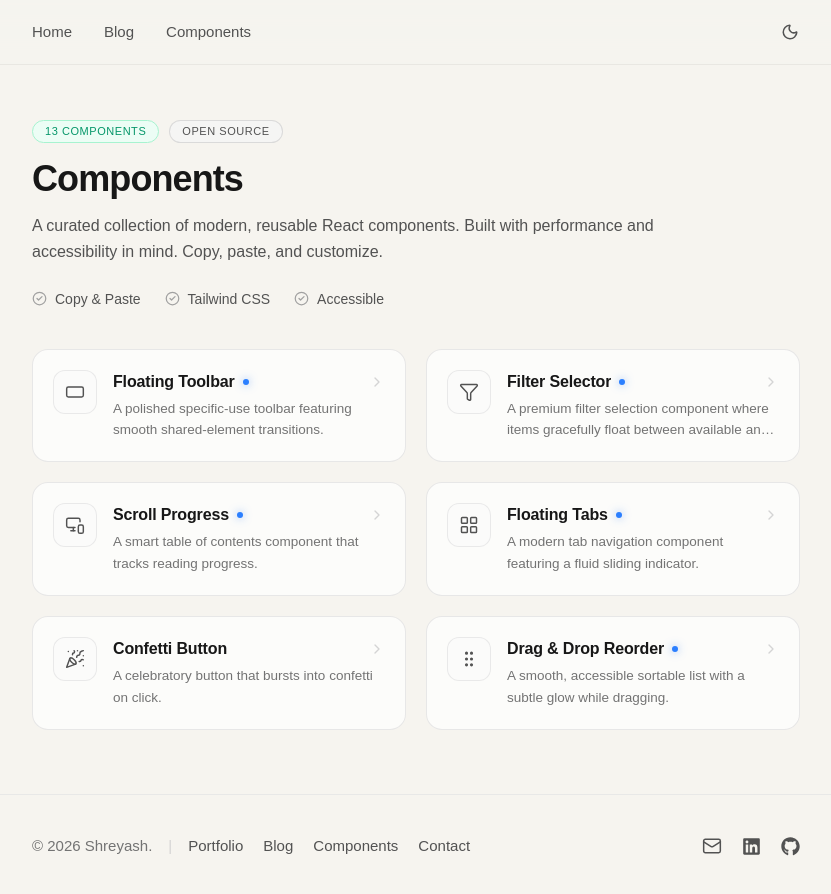
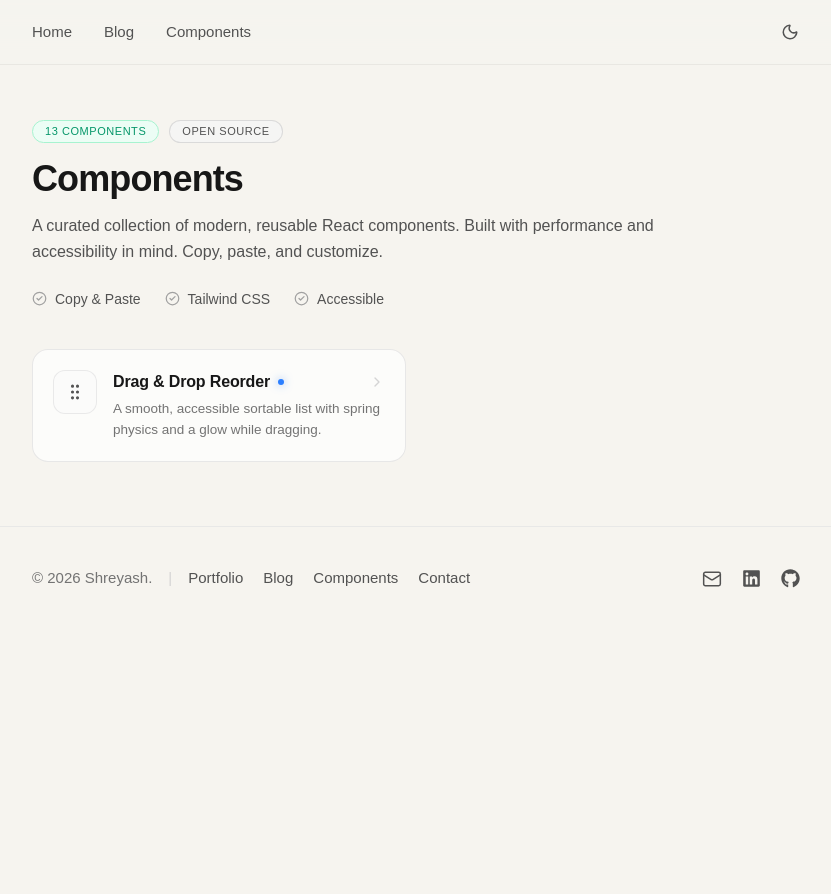
Before and after one commit to ShreyashBRN/ShreyashX, a Next.js app: page /components in a window 1280 px wide. Shown: the top 894 px of the page, without its empty margins (224-1055 px from the left). After the commit the page ends 800 px from the top, so only its background shows below. Built offline with nearby package versions, Linux system fonts and the light colour scheme.

Commit message:
fix: update PreviewPanel to use previewCode and refactor ComponentPreview to utilize dedicated preview components

```diff
--- a/app/components/[slug]/page.tsx
+++ b/app/components/[slug]/page.tsx
@@ -64,7 +64,7 @@ export default async function ComponentDetailPage({ params }: { params: Promise<
 
           {/* PREVIEW */}
           <SectionLabel>Preview</SectionLabel>
-          <PreviewPanel slug={entry.slug} code={entry.sourceCode} />
+          <PreviewPanel slug={entry.slug} code={entry.previewCode} />
 
           {/* INSTALLATION */}
           <SectionLabel>Installation</SectionLabel>
--- a/components/ComponentPreview.tsx
+++ b/components/ComponentPreview.tsx
@@ -1,12 +1,39 @@
+// "use client";
+
+// import { DragDropReorder } from "@/components/drag-drop-reorder";
+
+// // Add one line here each time you wire up a new component's live preview.
+// // Anything not listed just falls back to the placeholder text below —
+// // so adding a new component to data/components.ts never breaks this file.
+// const previewMap: Record<string, React.ReactNode> = {
+//   "drag-drop-reorder": <DragDropReorder />,
+// };
+
+// export function ComponentPreview({ slug }: { slug: string }) {
+//   return (
+//     previewMap[slug] ?? (
+//       <span className="text-sm text-neutral-400 dark:text-neutral-500">
+//         Live preview renders here
+//       </span>
+//     )
+//   );
+// }
+
+
+
+
+
+
 "use client";
 
-import { DragDropReorder } from "@/components/drag-drop-reorder";
+import DragDropReorderPreview from "@/components/drag-drop-reorder-preview";
 
 // Add one line here each time you wire up a new component's live preview.
-// Anything not listed just falls back to the placeholder text below —
-// so adding a new component to data/components.ts never breaks this file.
+// Each entry should point to that component's dedicated -preview.tsx file,
+// not the raw component itself, so the docs page can add wrapper/theme
+// logic without touching the distributed source.
 const previewMap: Record<string, React.ReactNode> = {
-  "drag-drop-reorder": <DragDropReorder />,
+  "drag-drop-reorder": <DragDropReorderPreview />,
 };
 
 export function ComponentPreview({ slug }: { slug: string }) {
--- /dev/null
+++ b/components/drag-drop-reorder-preview.tsx
@@ -0,0 +1,11 @@
+"use client";
+
+import { DragDropReorder } from "@/components/drag-drop-reorder";
+
+export default function DragDropReorderPreview() {
+  return (
+    <div className="flex w-full items-center justify-center p-4">
+      <DragDropReorder />
+    </div>
+  );
+}
--- a/data/components.ts
+++ b/data/components.ts
@@ -36,105 +36,15 @@ export interface ComponentEntry {
   props: PropDefinition[];
   /** Full source shown in the Code tab of the preview panel */
   sourceCode: string;
+  previewCode: string;
 }
 
 export const components: ComponentEntry[] = [
   {
-    slug: "floating-toolbar",
-    name: "Floating Toolbar",
-    cardDescription:
-      "A polished specific-use toolbar featuring smooth shared-element transitions.",
-    fullDescription:
-      "A polished specific-use toolbar featuring smooth shared-element transitions between states.",
-    icon: "RectangleHorizontal",
-    status: "new",
-    installCommand: "npx shadcn@latest add https://shreyashtech.me/r/floating-toolbar.json",
-    importStatement: `import { FloatingToolbar } from "@/components/floating-toolbar"`,
-    usageJsx: "<FloatingToolbar />",
-    props: [
-      { property: "items", type: "Array", default: "[]", description: "Array of toolbar actions with { id, icon, label, onClick }." },
-      { property: "activeId", type: "string", default: "-", description: "Currently active/selected item id (controlled)." },
-    ],
-    sourceCode: `"use client";\n\nimport React, { useState } from "react";\n\nexport function FloatingToolbar({ items = [] }) {\n  const [active, setActive] = useState(items[0]?.id);\n\n  return (\n    <div className="flex items-center gap-1 rounded-full border bg-white/80 p-1 shadow-sm backdrop-blur">\n      {items.map((item) => (\n        <button\n          key={item.id}\n          onClick={() => setActive(item.id)}\n          className={\n            active === item.id\n              ? "rounded-full bg-[#0d7d86]/10 px-3 py-1.5 text-sm text-[#0d7d86]"\n              : "rounded-full px-3 py-1.5 text-sm text-neutral-500 hover:bg-neutral-100"\n          }\n        >\n          {item.label}\n        </button>\n      ))}\n    </div>\n  );\n}\n`,
-  },
-  {
-    slug: "filter-selector",
-    name: "Filter Selector",
-    cardDescription:
-      "A premium filter selection component where items gracefully float between available and selected states.",
-    fullDescription:
-      "A premium filter selection component where items gracefully float between available and selected states with fluid animations, ideal for intuitive list filtering.",
-    icon: "Filter",
-    status: "new",
-    installCommand: "npx shadcn@latest add https://shreyashtech.me/r/filter-selector.json",
-    importStatement: `import { FilterSelector } from "@/components/filter-selector"`,
-    usageJsx: "<FilterSelector />",
-    props: [
-      { property: "items", type: "Array", default: "[]", description: "Array of filter items with { id, label, color }." },
-      { property: "activeFilters", type: "Array", default: "-", description: "Array of selected filter IDs (controlled)." },
-      { property: "onFilterChange", type: "function", default: "-", description: "Callback when selection changes." },
-    ],
-    sourceCode: `"use client";\n\nimport React, { useEffect, useState, useRef } from "react";\nimport { FilterSelector } from "@/components/filter-selector";\nimport { useTheme } from "@/contexts/ThemeContext";\n\nconst ITEMS = [\n  {\n    id: "product",\n    label: "Product",\n    colorLight: "bg-lime-100 text-lime-800 border-lime-300",\n    colorDark: "bg-lime-500/20 text-lime-200 border-lime-500/30"\n  },\n  {\n    id: "marketing",\n    label: "Marketing",\n    colorLight: "bg-emerald-100 text-emerald-800 border-emerald-300",\n    colorDark: "bg-emerald-500/20 text-emerald-200 border-emerald-500/30"\n  }\n];\n`,
-  },
-  {
-    slug: "scroll-progress",
-    name: "Scroll Progress",
-    cardDescription:
-      "A smart table of contents component that tracks reading progress.",
-    fullDescription:
-      "A smart table of contents component that tracks reading progress as the user scrolls through long-form content.",
-    icon: "MonitorSmartphone",
-    status: "new",
-    installCommand: "npx shadcn@latest add https://shreyashtech.me/r/scroll-progress.json",
-    importStatement: `import { ScrollProgress } from "@/components/scroll-progress"`,
-    usageJsx: "<ScrollProgress sections={sections} />",
-    props: [
-      { property: "sections", type: "Array", default: "[]", description: "Array of { id, label } for each heading tracked." },
-      { property: "offset", type: "number", default: "80", description: "Scroll offset in px before a section is marked active." },
-    ],
-    sourceCode: `"use client";\n\nimport React, { useEffect, useState } from "react";\n\nexport function ScrollProgress({ sections = [], offset = 80 }) {\n  const [activeId, setActiveId] = useState(sections[0]?.id);\n  // IntersectionObserver wiring goes here\n  return null;\n}\n`,
-  },
-  {
-    slug: "floating-tabs",
-    name: "Floating Tabs",
-    cardDescription:
-      "A modern tab navigation component featuring a fluid sliding indicator.",
-    fullDescription:
-      "A modern tab navigation component featuring a fluid sliding indicator that morphs between tab positions.",
-    icon: "LayoutGrid",
-    status: "new",
-    installCommand: "npx shadcn@latest add https://shreyashtech.me/r/floating-tabs.json",
-    importStatement: `import { FloatingTabs } from "@/components/floating-tabs"`,
-    usageJsx: "<FloatingTabs tabs={tabs} />",
-    props: [
-      { property: "tabs", type: "Array", default: "[]", description: "Array of { id, label }." },
-      { property: "defaultTab", type: "string", default: "-", description: "Initially active tab id." },
-    ],
-    sourceCode: `"use client";\n\nimport React, { useState } from "react";\n\nexport function FloatingTabs({ tabs = [], defaultTab }) {\n  const [active, setActive] = useState(defaultTab ?? tabs[0]?.id);\n  return null;\n}\n`,
-  },
-  {
-    slug: "confetti-button",
-    name: "Confetti Button",
-    cardDescription:
-      "A celebratory button that bursts into confetti on click.",
-    fullDescription:
-      "A celebratory button that bursts into confetti on click — built for success states and completed actions.",
-    icon: "PartyPopper",
-    status: "stable",
-    installCommand: "npx shadcn@latest add https://shreyashtech.me/r/confetti-button.json",
-    importStatement: `import { ConfettiButton } from "@/components/confetti-button"`,
-    usageJsx: '<ConfettiButton>Celebrate</ConfettiButton>',
-    props: [
-      { property: "particleCount", type: "number", default: "80", description: "Number of confetti particles per burst." },
-      { property: "colors", type: "Array", default: "-", description: "Array of hex colors for the particles." },
-    ],
-    sourceCode: `"use client";\n\nimport React from "react";\n\nexport function ConfettiButton({ children, particleCount = 80 }) {\n  return <button>{children}</button>;\n}\n`,
-  },
-  {
     slug: "drag-drop-reorder",
     name: "Drag & Drop Reorder",
     cardDescription:
-      "A smooth, accessible sortable list with a subtle glow while dragging.",
+      "A smooth, accessible sortable list with spring physics and a glow while dragging.",
     fullDescription:
       "A smooth, customizable, and accessible sortable list for modern applications.",
     icon: "GripVertical",
@@ -143,25 +53,22 @@ export const components: ComponentEntry[] = [
     importStatement: `import { DragDropReorder } from "@/components/drag-drop-reorder"`,
     usageJsx: "<DragDropReorder />",
     props: [
-      {
-        property: "items",
-        type: "ReorderItem[]",
-        default: "-",
-        description: "Array of { id, title, description, icon, color } (controlled).",
-      },
-      {
-        property: "onReorder",
-        type: "function",
-        default: "-",
-        description: "Callback fired with the new order when dragging ends.",
-      },
-      {
-        property: "className",
-        type: "string",
-        default: '""',
-        description: "Optional className for the outer component container.",
-      },
+      { property: "items", type: "ReorderItem[]", default: "-", description: "Array of { id, title, description, icon, color } (controlled)." },
+      { property: "onReorder", type: "function", default: "-", description: "Callback fired with the new order when dragging ends." },
+      { property: "className", type: "string", default: "-", description: "Additional classes applied to the outer card." },
     ],
+    // Shown in the docs page's "Code" tab. Kept intentionally short —
+    // this is how a consumer actually uses the component, not the
+    // implementation itself.
+    previewCode: `import { DragDropReorder } from "@/components/drag-drop-reorder";
+
+export default function DragDropReorderPreview() {
+  return <DragDropReorder />;
+}
+`,
+    // Full implementation. Not rendered anywhere in the docs UI directly —
+    // intended as the source your registry JSON route serves to the CLI.
+    // (See note below on wiring up a real /r/drag-drop-reorder.json route.)
     sourceCode: `"use client";
 
 import * as React from "react";
```
Lines whose indentation alone changed are shown as unchanged.
